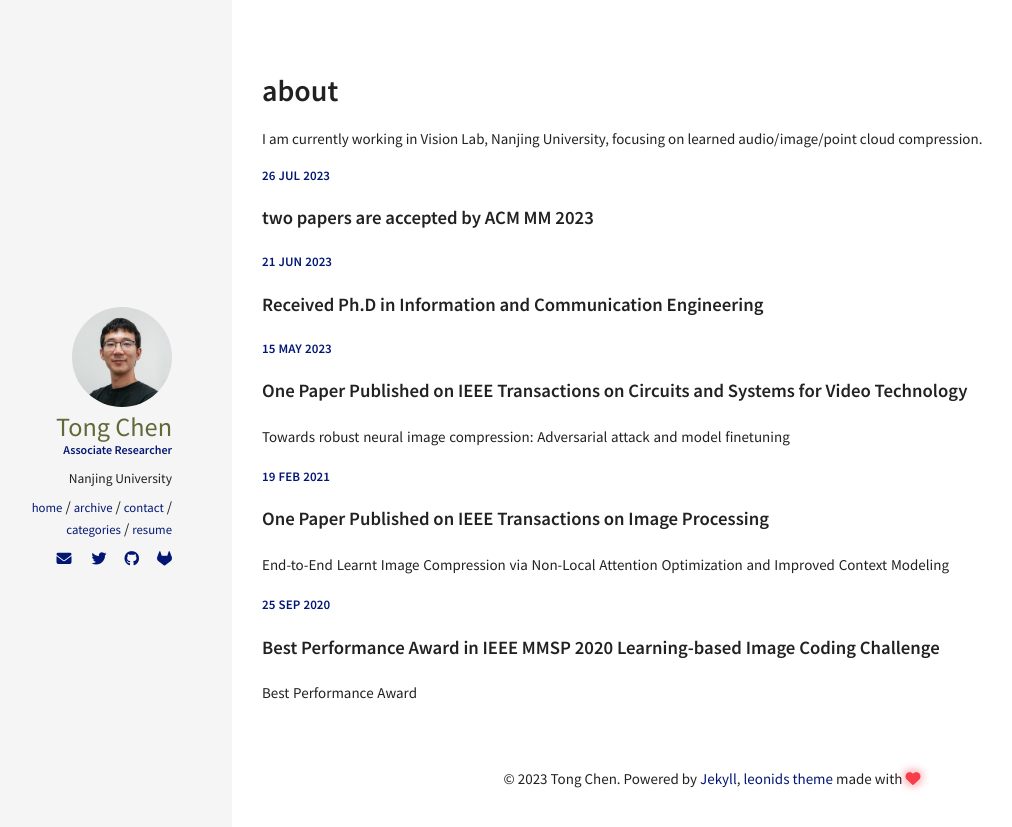
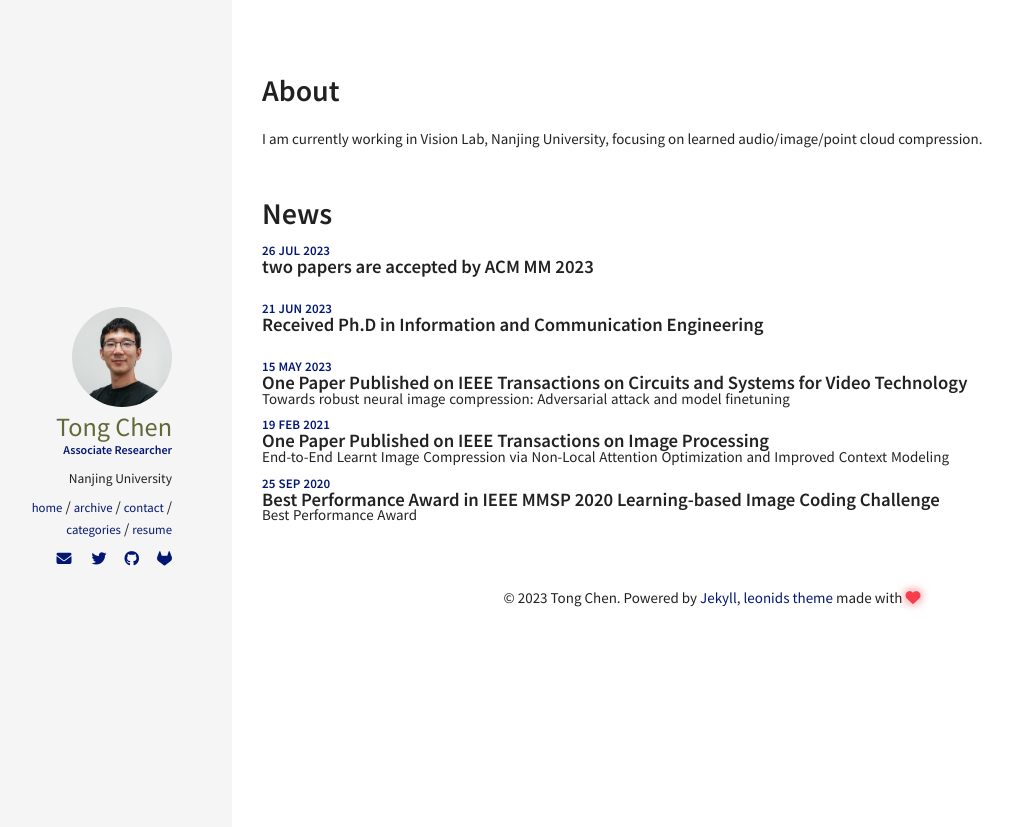
Before and after one commit to tongxyh/tongxyh.github.io, a Jekyll site: the page built from index.html, in a window 1280 px wide. Shown: the top 827 px of the page, without its empty margins (88-1100 px from the left). Built offline with Jekyll 4.4.1, drawn with Linux system fonts in a browser that asks for light colours; nearby versions of some CDN libraries.

Commit message:
update homepage layout

```diff
--- a/_includes/sections/about.html
+++ b/_includes/sections/about.html
@@ -3,3 +3,4 @@
 <div>
     I am currently working in Vision Lab, Nanjing University, focusing on learned audio/image/point cloud compression.
 </div>
+<br>
--- a/_layouts/post_listing.html
+++ b/_layouts/post_listing.html
@@ -1,6 +1,8 @@
 ---
 layout: default
 ---
+
+<h1><span data-i18n="skills.my_skills">News</span></h1>
 
 {% for post in site.posts %}
 {% if post.categories[0] == "academic" %}
@@ -25,15 +27,12 @@ layout: default
       <a class="post-title-link" href="{{ post.link }}" target="_blank" title="{{ post.title | escape }}"><i class="fa fa-external-link"></i></a>
       {% endif %}
     </h4>
-
     {% if post.author %}
       {% assign author = site.data.authors[post.author] %}
     {% else %}
       {% assign author = site.owner %}
     {% endif %}
-
     </header>
-
     {% if post.excerpt %}
     <div class="post-description">
       <p>
@@ -41,7 +40,6 @@ layout: default
       </p>
     </div>
     {% endif %}
-
     {% if post.image.feature %}
     <div class="post-image-feature">
       <img src=
@@ -51,7 +49,6 @@ layout: default
       "{{ site.url }}/img/{{ post.image.feature }}"
       {% endif %}
       alt="{{ post.title | escape }} feature image">
-
       {% if post.image.credit %}
       <span class="image-credit">Photo Credit: <a href="{{ post.image.creditlink }}">{{ post.image.credit }}</a></span>
       {% endif %}
--- a/_sass/components/_typography.scss
+++ b/_sass/components/_typography.scss
@@ -59,11 +59,12 @@ h1 a, h2 a, h3 a, h4 a, h5 a, h6 a {
     color: lighten($text-color, 24%);
   }
 }
-h1 { font-size: $font-size-h1; margin: ($font-size-h1 / 2) 0 ($font-size-h1 / 2.5) 0; text-transform: lowercase;}
+h1 { font-size: $font-size-h1; margin: ($font-size-h1 / 2) 0 ($font-size-h1 / 2.5) 0;}
 h2 { font-size: $font-size-h2; margin: ($font-size-h2 / 2) 0 ($font-size-h2 / 2.5) 0; text-transform: lowercase;}
 h3 { font-size: $font-size-h3; margin: ($font-size-h3 / 2) 0 ($font-size-h3 / 2.5) 0; text-transform: lowercase;}
 // h4 { font-size: $font-size-h4; margin: ($font-size-h4 / 2) 0 ($font-size-h4 / 2.5) 0; text-transform: lowercase;}
-h4 { font-size: $font-size-h4; margin: ($font-size-h4 / 2) 0 ($font-size-h4 / 2.5) 0;}
+// h4 { font-size: $font-size-h4; margin: ($font-size-h4 / 2) 0 ($font-size-h4 / 2.5) 0;}
+h4 { font-size: $font-size-h4; margin: 0 0 0;}
 h5 { font-size: $font-size-h5; margin: ($font-size-h5 / 2) 0 ($font-size-h5 / 2.5) 0; text-transform: lowercase;}
 h6 { font-size: $font-size-h6; margin: ($font-size-h6 / 2) 0 ($font-size-h6 / 2.5) 0; text-transform: lowercase;}
 
@@ -93,7 +94,8 @@ small,
 }
 
 p {
-  margin: 1.2em 0;
+  // margin: 1.2em 0;
+  margin: 0 0 1.75em;
   word-spacing: 0.05em;
-  line-height: 1.6em;
+  line-height: 0em;
 }
--- a/_sass/pages/_post.scss
+++ b/_sass/pages/_post.scss
@@ -31,6 +31,7 @@
 // Post Section
 section.post {
 	margin-bottom: 0px;
+  margin-top: 0px;
 }
 
 // Back home button
@@ -46,7 +47,8 @@ section.post {
 
 // Post title
 .post-title {
-
+	margin-bottom: 0px;
+  margin-top: 0px;
 }
 
 .post-title-link {
@@ -63,6 +65,8 @@ section.post {
 .post-meta {
   font-size: 13px;
   font-weight: bold;
+  margin-bottom: 0px;
+  margin-top: 10px; //margin before date
 	.post-date {
 		color: $secondary;
 	}
@@ -88,9 +92,9 @@ a.read-more {
 // Post content
 
 #post {
-  padding-bottom: 50px;
+  padding-bottom: 10px;
   .post-header {
-    margin: 0 auto 50px;
+    margin: 0 auto 10px;
   }
 }
 
```
